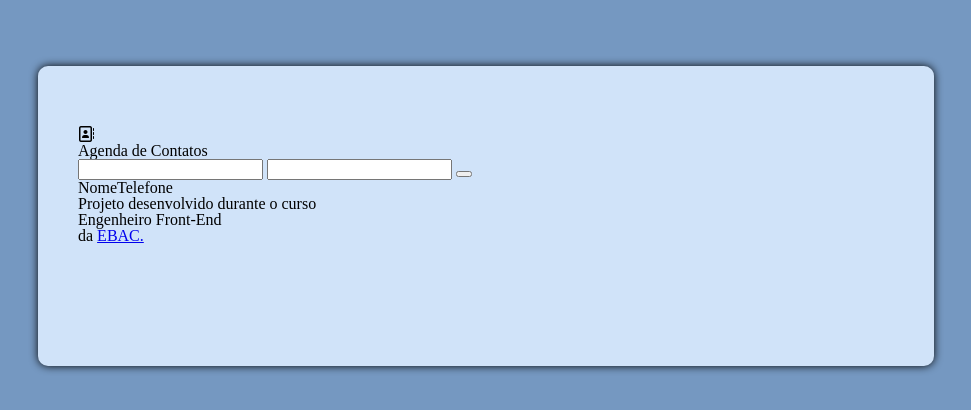
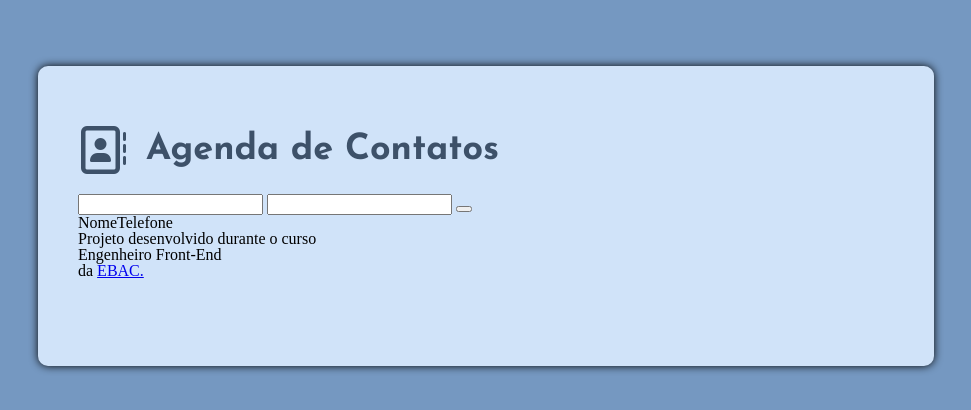
Before and after one commit to biraneves/ebac_agenda_de_contatos, a plain HTML site: page index.html in a window 1280 px wide. Shown: the part 184-594 px from the top of the page, without its empty margins (154-1125 px from the left). Drawn offline with Linux system fonts and the light colour scheme.

Commit message:
Estilo do título

```diff
--- a/assets/css/main.css
+++ b/assets/css/main.css
@@ -1,7 +1,12 @@
+@import url('https://fonts.googleapis.com/css2?family=Josefin+Sans:wght@700&display=swap');
+
 :root {
   --body-background-color: rgb(117, 152, 193);
   --container-background-color: rgb(208, 227, 249);
   --base-black: rgb(5, 5, 5);
+  --base-light: rgb(208, 227, 249);
+  --base-dark: rgb(61, 81, 105);
+  --title-font: 'Josefin Sans', sans-serif;
 }
 
 body {
@@ -25,3 +30,23 @@ body {
   flex-direction: column;
   align-items: start;
 }
+
+#titulo {
+  width: 100%;
+  display: flex;
+  align-items: center;
+  margin-bottom: 20px;
+}
+
+#titulo span {
+  font-size: 48px;
+  color: var(--base-dark);
+  margin-right: 20px;
+}
+
+#titulo h1 {
+  font-family: var(--title-font);
+  font-size: 36px;
+  font-weight: 700;
+  color: var(--base-dark);
+}
```
